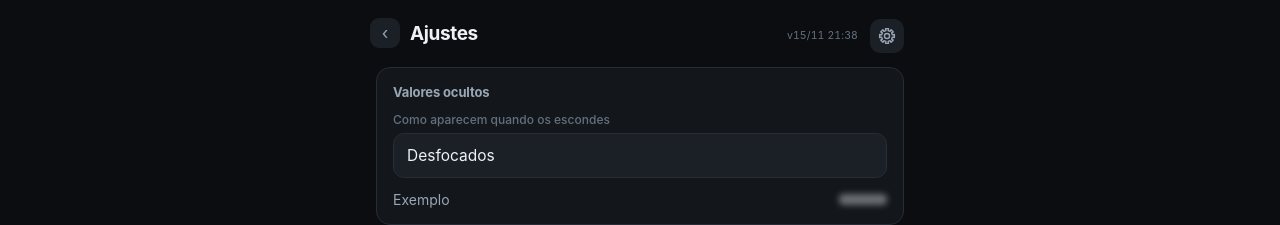
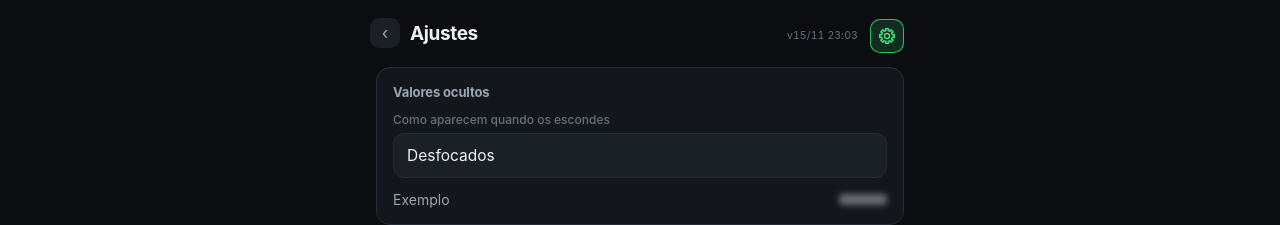
Before and after one commit to 37china/Patrim-nio, a plain HTML site: page index.html in a window 1280 px wide. Both pictures are taken after a click on the button 887 px from the left and 35 px from the top of the page. Shown: the top 225 px of the page. Drawn offline with Linux system fonts and the light colour scheme.

Commit message:
Ajustes: acende a roda dentada e mais nenhum separador
Co-Authored-By: Claude Opus 5.5 <noreply@anthropic.com>
Claude-Session: https://claude.ai/code/session_01DFVi7RBHDdiPwL4A37LHat

```diff
--- a/index.html
+++ b/index.html
@@ -105,6 +105,8 @@ nav button span{max-width:100%;overflow:hidden;text-overflow:ellipsis;white-spac
 nav button svg{width:22px;height:22px;stroke:currentColor;fill:none;stroke-width:1.8;
   stroke-linecap:round;stroke-linejoin:round}
 nav button.on{color:var(--ac)}
+#btnCfg.on{background:rgba(74,222,128,.14)!important;box-shadow:inset 0 0 0 1px var(--ac2)}
+#btnCfg.on svg{stroke:var(--ac)}
 #fab{position:fixed;right:18px;bottom:calc(74px + var(--sab));width:58px;height:58px;border-radius:50%;
   background:var(--ac2);color:#05140a;font-size:30px;font-weight:300;display:flex;align-items:center;
   justify-content:center;box-shadow:0 6px 22px rgba(34,197,94,.38);z-index:45}
@@ -448,7 +450,7 @@ input:focus,select:focus{outline:none;border-color:var(--ac2)}
 <script>
 "use strict";
 const K="mesada.v1";
-const BUILD="15/11 21:38";
+const BUILD="15/11 23:03";
 const DEF={
  v:1, rendimento:550,
  fixas:[{n:"Contas de casa",v:75,f:true},{n:"Alimentação",v:0,f:false},
@@ -825,8 +827,9 @@ function go(v){
   VISTAS.forEach(x=>E("v-"+x).classList.toggle("hide",x!==v));
   let activa=v;
   if(v==="mes") activa="import";                         // Estatísticas vive dentro do Importar
-  else if(DENTRO_MAIS.indexOf(v)>-1) activa=(VOLTA_PARA==="mes"?"import":(VOLTA_PARA||"orc"));
+  else if(v==="config") activa=null;                     // nos Ajustes acende a roda dentada, mais nada
   document.querySelectorAll("nav button").forEach(b=>b.classList.toggle("on",b.dataset.v===activa));
+  E("btnCfg").classList.toggle("on",v==="config");
   E("viewTitle").textContent=TITULOS[v];
   E("btnVoltar").classList.toggle("hide",DENTRO_MAIS.indexOf(v)<0);
   window.scrollTo(0,0); render();
```
